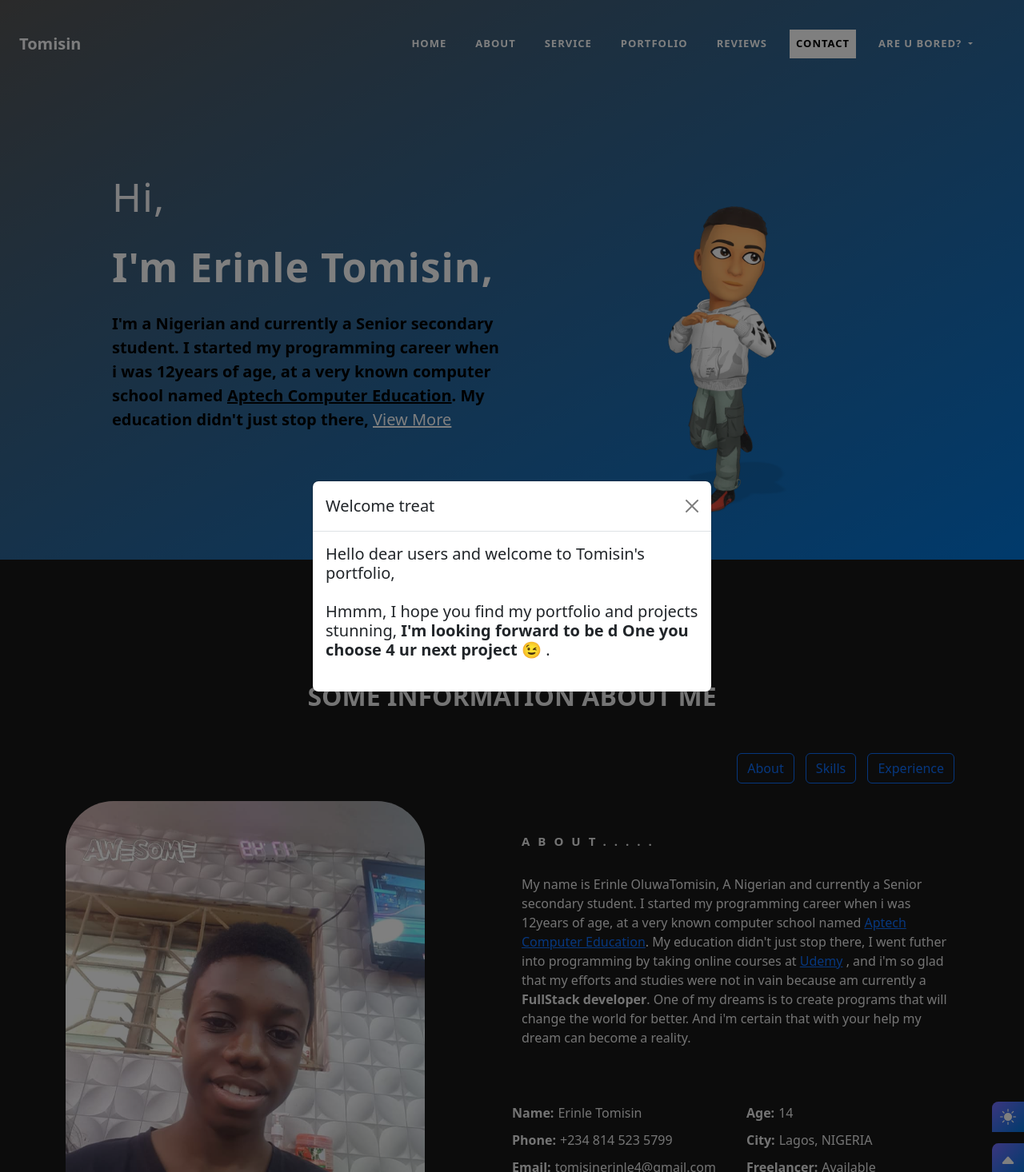
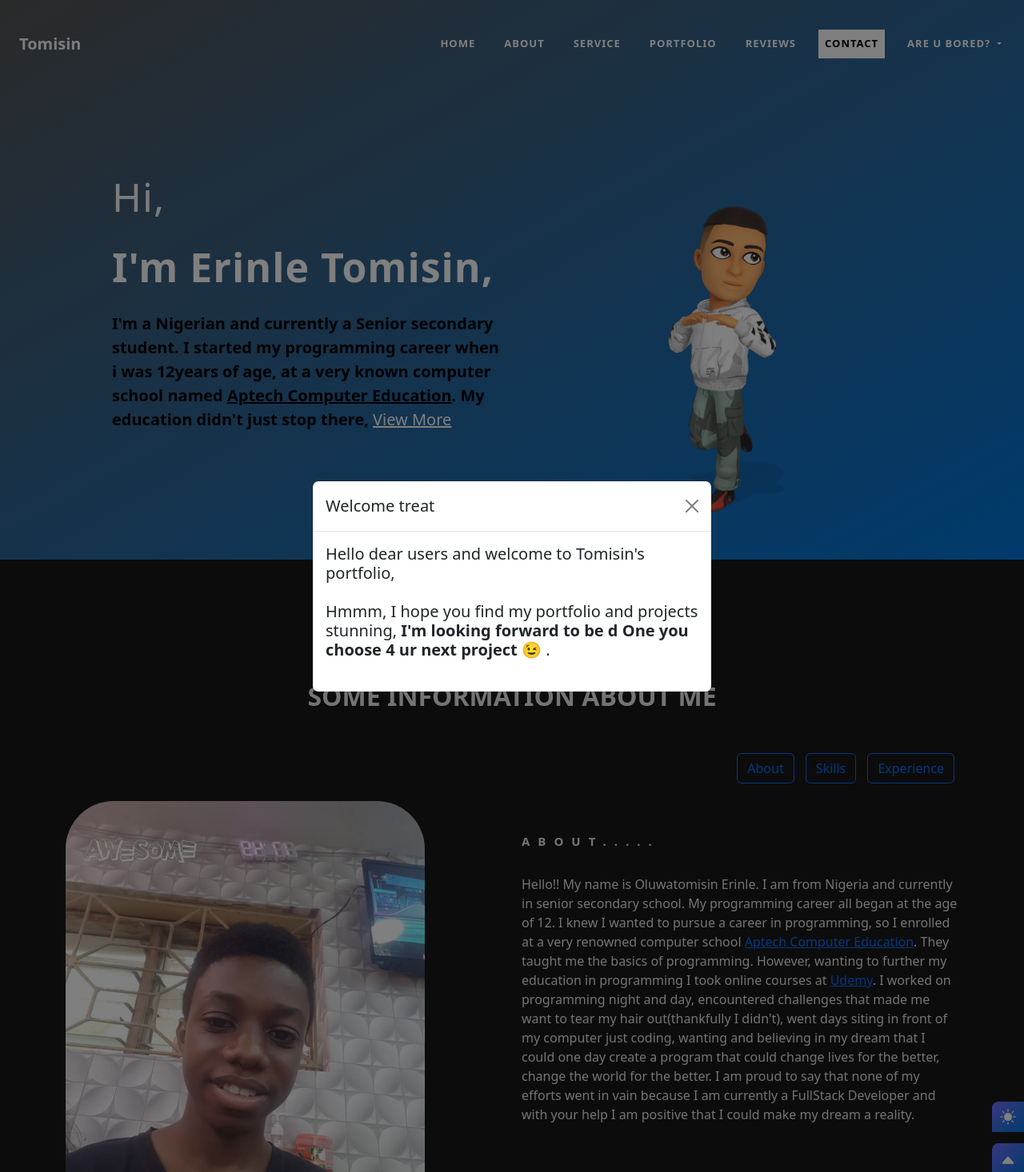
Before and after one commit to Gorgeous-me-tomi/MySite, a Django app: page / in a window 1280 px wide. Shown: the whole page at 80% size. Run offline with Django 4.2, Linux system fonts and the light colour scheme; data that the repository does not hold is empty; some libraries are stand-ins or nearby versions.

Commit message:
Edited about-me text

```diff
--- a/portfoilo/templates/portfolio/index.html
+++ b/portfoilo/templates/portfolio/index.html
@@ -52,16 +52,13 @@
           </ul>
           </li>
 
-          <li class="nav-item">
+          <!-- <li class="nav-item">
             <a class="nav-link flag" href="https://en.wikipedia.org/wiki/{{country_name}}" target="_blank" title="About your Country -> {{country_name}}"> {{country_pic|safe}} {{country_code}} </a>
-          </li>
+          </li> -->
 
 
       </div>
     </nav>
-
-
-
 
   </header>
 
@@ -174,7 +171,12 @@
           <!-- About -->
           <div class="pag-contents first">
             <span class="title"> About..... </span>
-            <p> My name is Erinle OluwaTomisin, A Nigerian and currently a Senior secondary student. I started my programming career when i was 12years of age, at a very known computer school named <a class="text-primary" href="http://www.aptechabeokuta.com.ng" target="_blank"> Aptech Computer Education</a>. My education didn't just stop there, I went futher into programming by taking online courses at <a class="text-primary" href="http://www.udemy.com" target="_blank"> Udemy</a> , and i'm so glad that my efforts and studies were not in vain  because am currently a <strong>FullStack developer</strong>. One of my dreams is to create programs that will change the world for better. And i'm certain that with your help my dream can become a reality.</p>
+            <!-- <p> My name is Erinle OluwaTomisin, A Nigerian and currently a Senior secondary student. I started my programming career when i was 12years of age, at a very known computer school named <a class="text-primary" href="http://www.aptechabeokuta.com.ng" target="_blank"> Aptech Computer Education</a>. My education didn't just stop there, I went futher into programming by taking online courses at <a class="text-primary" href="http://www.udemy.com" target="_blank"> Udemy</a> , and i'm so glad that my efforts and studies were not in vain  because am currently a <strong>FullStack developer</strong>. One of my dreams is to create programs that will change the world for better. And i'm certain that with your help my dream can become a reality.</p>
+ -->
+
+            <p>
+              Hello!! My name is Oluwatomisin Erinle. I am from Nigeria and currently in senior secondary school. My programming career all began at the age of 12. I knew I wanted to pursue a career in programming, so I enrolled at a very renowned computer school <a class="text-primary" href="http://www.aptechabeokuta.com.ng" target="_blank"> Aptech Computer Education</a>.  They taught me the basics of programming. However, wanting to further  my education in programming I took online courses at <a class="text-primary" href="http://www.udemy.com" target="_blank"> Udemy</a>. I worked on programming night and day, encountered challenges that made me want to tear my hair out(thankfully I didn't), went days siting in front of my computer just coding, wanting and believing in my dream that I could one day create a program that could change lives for the better, change the world for the better.  I am proud to say that none of my efforts went in vain because I am currently a FullStack Developer and with your help I am positive that I could make my dream a reality.
+            </p>
 
             <div class="row details-box">
 
```
